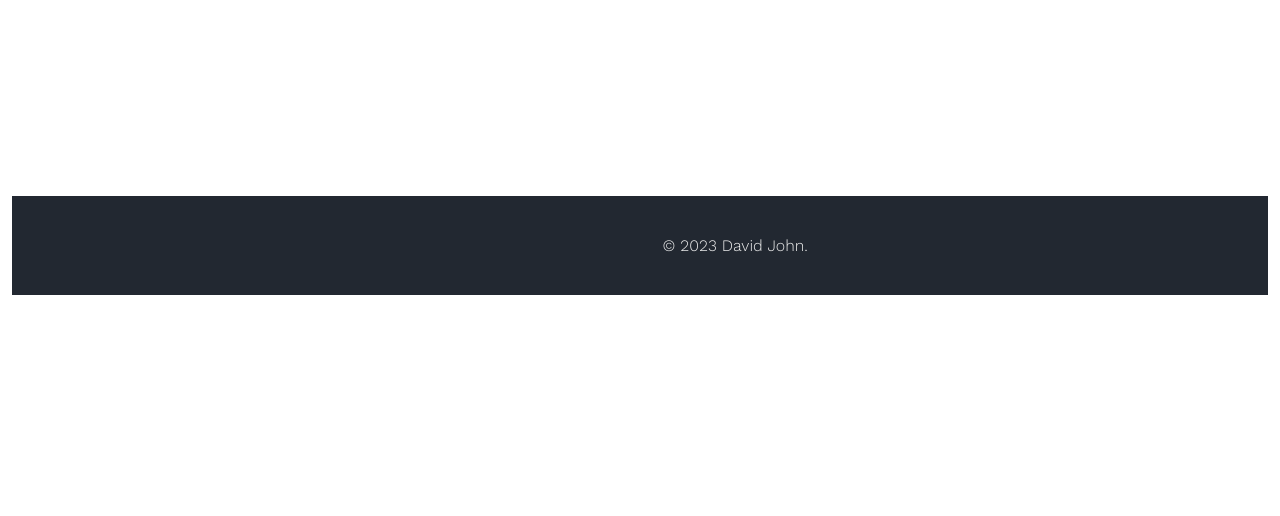
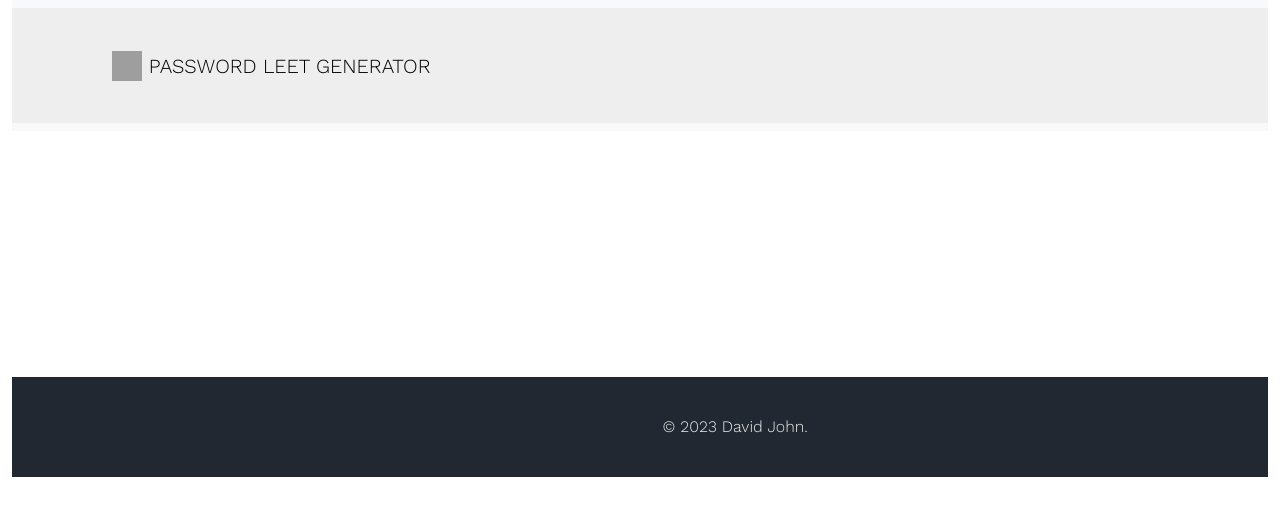
Before and after one commit to DavidJohnnnn/pwgen, a React (Create React App) app: page / in a window 1280 px wide. Shown: the top 516 px of the page. Built offline with nearby package versions, Linux system fonts and the light colour scheme; grey boxes are pictures that could not be loaded; a web font is replaced by a local one.

Commit message:
Added navbar to App.js and tested

```diff
--- a/src/App.js
+++ b/src/App.js
@@ -1,7 +1,7 @@
 import Home from './Components/Home';
 import Footer from './Components/Footer';
 import Container from 'react-bootstrap/Container';
-
+import Header from './Components/Header';
 
 function App() {
   let app = {
@@ -14,6 +14,7 @@ function App() {
 
   return (
     <Container style={app} fluid>
+      <Header />
       <Home />
 
       <br />
```
